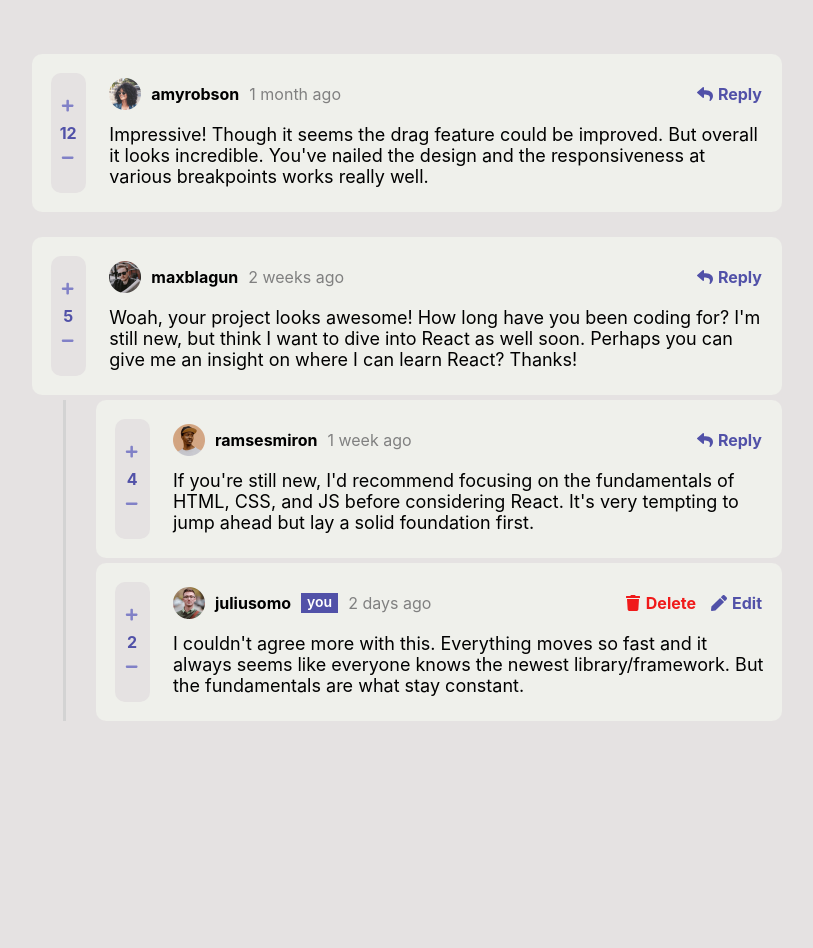
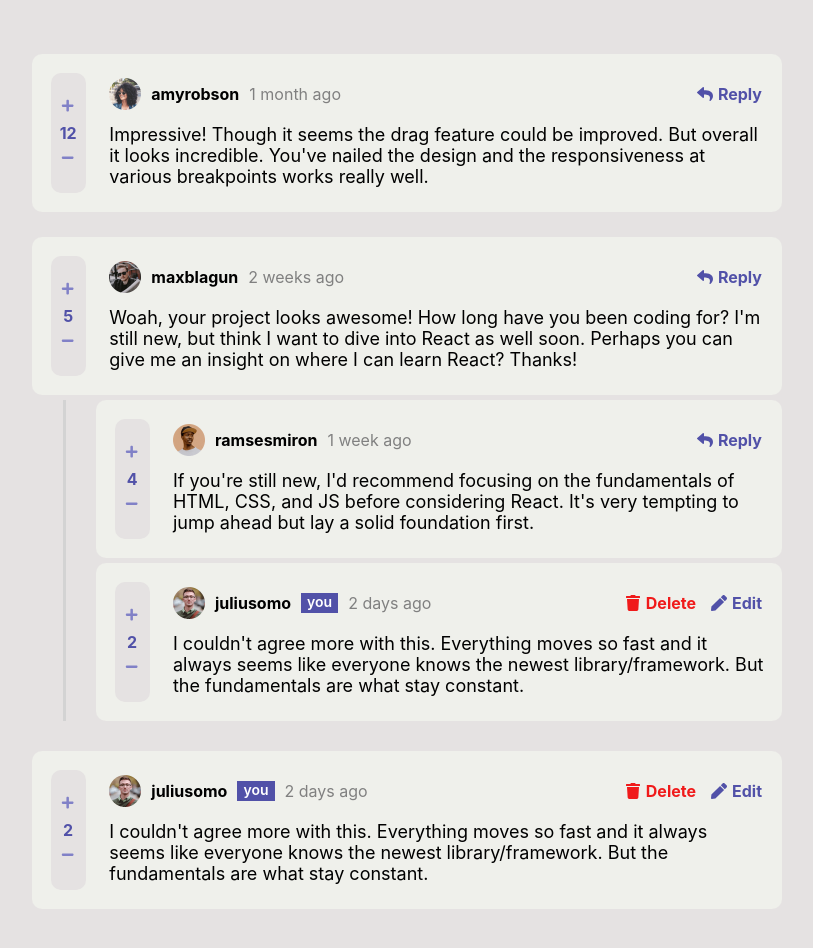
Before and after one commit to tomasleggire/Interactive-comments-section, a React (Create React App) app: page / in a window 1280 px wide. Shown: the top 948 px of the page, without its empty margins (233-1046 px from the left). Before the commit the page ends 800 px from the top, so only its background shows below. Built offline with nearby package versions, Linux system fonts and the light colour scheme.

Commit message:
You interface maquetada

```diff
--- a/src/App.js
+++ b/src/App.js
@@ -44,6 +44,14 @@ function App() {
           img: juliusomoIMG,
         }
       ],
+    },
+    {
+      user: 'juliusomo',
+      date: '2 days ago',
+      contador: 2,
+      msg: `I couldn't agree more with this. Everything moves so fast and it always seems like everyone knows the newest library/framework. But the fundamentals are what stay constant.`,
+      img: juliusomoIMG,
+      replies: [],
     }
   ])
 
--- a/src/COMPONENTS/Comment.js
+++ b/src/COMPONENTS/Comment.js
@@ -3,6 +3,8 @@ import '../CSS/Comment.css';
 import {FaPlus} from "react-icons/fa";
 import {FaMinus} from "react-icons/fa";
 import {FaReply} from "react-icons/fa";
+import {FaPen} from "react-icons/fa";
+import {FaTrash} from "react-icons/fa";
 import Replies from "./Replies";
 
 
@@ -20,10 +22,24 @@ export default function Comment({YOUname, YOUimg, user, date, contador, msg, img
                     <span className="span-contador">{contador}</span>
                     <button className="btn-contador" onClick={()=> Restar(1, msg, contador)}><FaMinus /></button>
                 </div>
-                <div className="user-reply mobile">
+                {!(user === YOUname) && (
+                    <div className="user-reply mobile">
                     <FaReply className="reply-icon"/>
                     <p className="reply-p" onClick={()=> setReplyModalValue(true)}>Reply</p>
+                    </div>
+                )}
+                {(user === YOUname) && (
+                    <div className="desktop you-btn-main mobile-you">
+                    <div className="you-btn btn-delete">
+                        <FaTrash className="reply-icon"/>
+                        <p className="reply-p">Delete</p>
+                    </div>
+                    <div className="you-btn btn-edit">
+                        <FaPen className="reply-icon"/>
+                        <p className="reply-p">Edit</p>
+                    </div>
                 </div>
+                )}
             </div>
             <div className="main-comment-info">
                 <div className="main-comment-info-user">
@@ -31,11 +47,26 @@ export default function Comment({YOUname, YOUimg, user, date, contador, msg, img
                         <img src={img} />
                     </div>
                     <p className="user-name">{user}</p>
+                    {(user === YOUname) && <p className="you">you</p>}
                     <p className="user-date">{date}</p>
-                    <div className="user-reply desktop">
-                        <FaReply className="reply-icon"/>
-                        <p className="reply-p" onClick={()=> setReplyModalValue(true)}>Reply</p>
+                    {user === YOUname ?
+                    (<div className="desktop you-btn-main desktop-you">
+                        <div className="you-btn btn-delete">
+                            <FaTrash className="reply-icon"/>
+                            <p className="reply-p">Delete</p>
+                        </div>
+                        <div className="you-btn btn-edit">
+                            <FaPen className="reply-icon"/>
+                            <p className="reply-p">Edit</p>
+                        </div>
                     </div>
+                    )
+                    :
+                    (<div className="user-reply desktop">
+                    <FaReply className="reply-icon"/>
+                    <p className="reply-p" onClick={()=> setReplyModalValue(true)}>Reply</p>
+                    </div>)
+                    }
                 </div>
                 <div className="main-comment-info-msg">
                     <p className="msg">{msg}</p>
@@ -73,7 +104,7 @@ export default function Comment({YOUname, YOUimg, user, date, contador, msg, img
         {replyModalValue && (
             <form className="main-reply">
                 <div className='photo-reply'>
-                        <img src={YOUimg} />
+                  <img src={YOUimg} />
                 </div>
                 <textarea type='text' className="input-reply" placeholder="Add a comment..." autoFocus='on'/>
                 <div className="main-reply-btn">
--- a/src/COMPONENTS/Replies.js
+++ b/src/COMPONENTS/Replies.js
@@ -75,7 +75,7 @@ export default function Replies({YOUname, YOUimg, user, date, contador, msg, img
         {replyModalValue && (
             <form className="main-reply">
                 <div className='photo-reply'>
-                        <img src={YOUimg} />
+                    <img src={YOUimg} />
                 </div>
                 <textarea type='text' className="input-reply" placeholder="Add a comment..." autoFocus='on'/>
                 <div className="main-reply-btn">
```
Also changed, not shown: src/CSS/Comment.css (line endings or trailing spaces).
